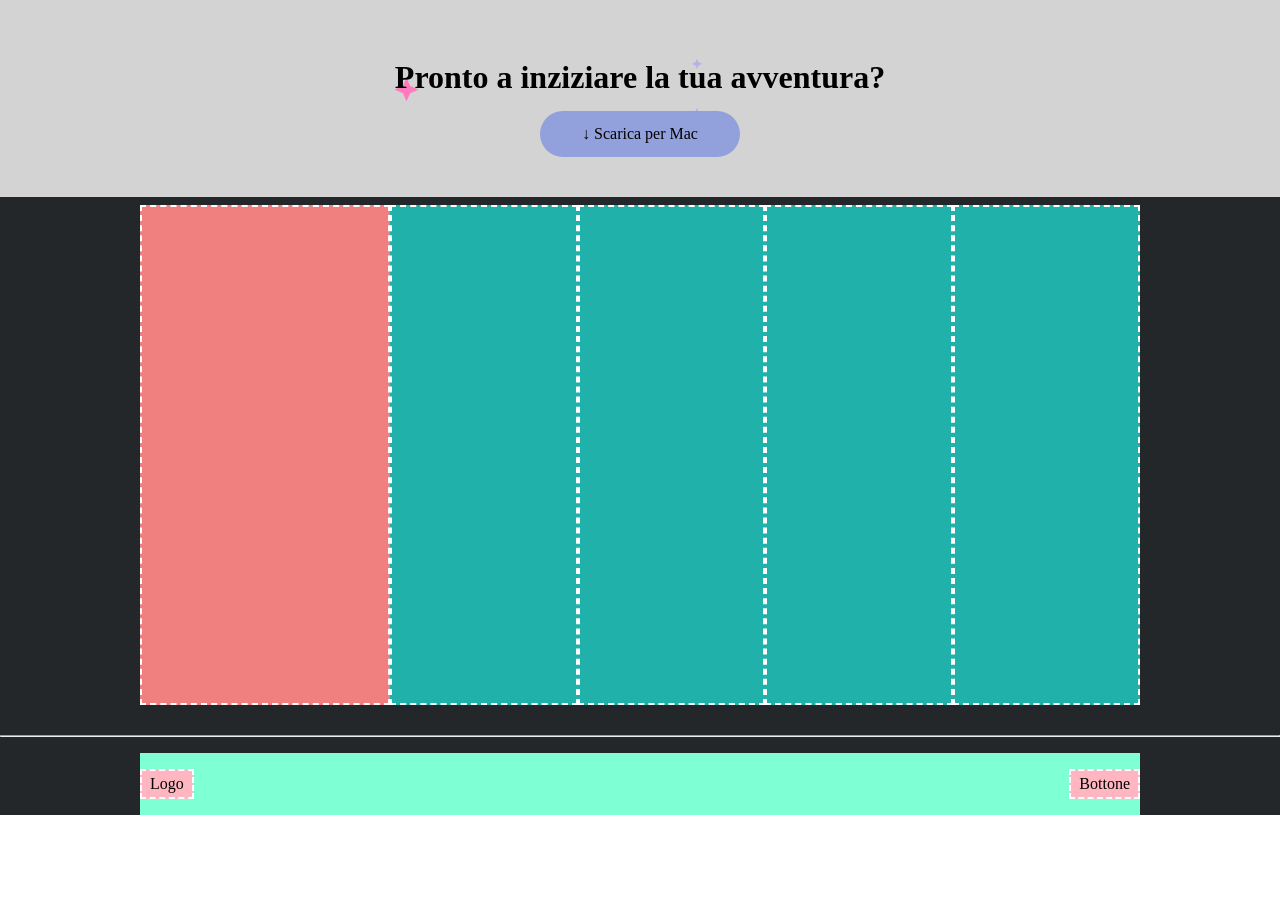
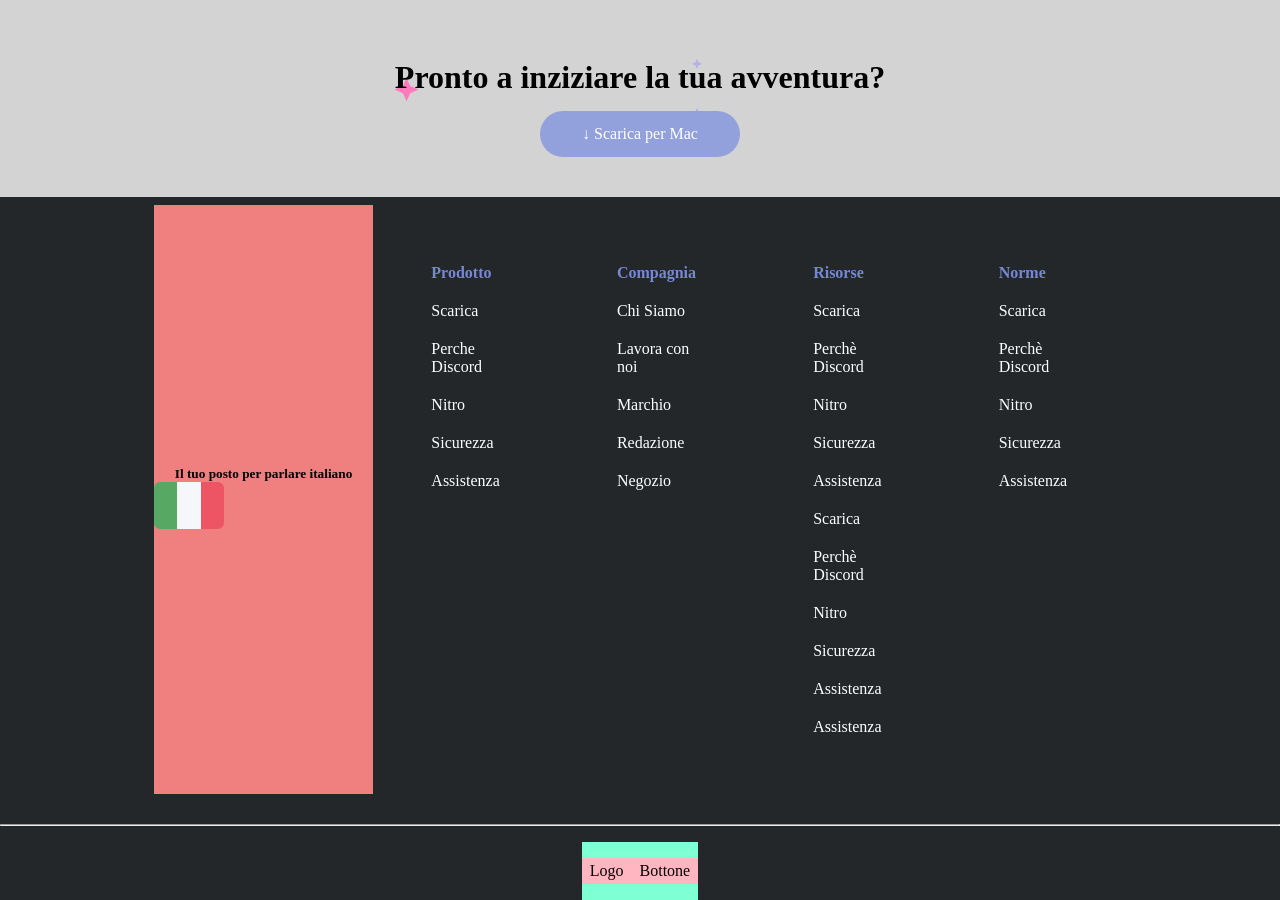
Before and after one commit to rpalanga/htmlcss-discord, a plain HTML site: page index.html in a window 1280 px wide. Shown: the part 2534-3434 px from the top of the page. Before the commit the page ends 3349 px from the top, so only its background shows below. Drawn offline with Linux system fonts and the light colour scheme.

Commit message:
fix footer

```diff
--- a/css/style.css
+++ b/css/style.css
@@ -273,6 +273,8 @@ header .container-small .Button-right{
 
     width: 20%;
 
+    color: white;
+
 
 }
 .big-content .subtitle-img .radius{
@@ -293,6 +295,11 @@ header .container-small .Button-right{
 
 
 /* sezione footer */
+.footer-flex{
+    display: flex;
+    flex-direction: column;
+}
+
 
 footer {
     background-color: #23272a;
@@ -303,7 +310,7 @@ footer {
 
 
 footer .container > * {
-    border: dashed 2px white;
+
     /* test */
 }
 
@@ -314,16 +321,36 @@ footer #footer-top {
 
 footer #footer-top .footer-links {
     background-color: #f08080;
-    height: 500px;
-    width: 250px;
+
+    width: 500px;
     /* test */
 }
 
 footer #footer-top .footer-column {
-    background-color: #20b2aa;
+    /* background-color: #20b2aa; */
     /* test */
 
     flex-grow: 1;
+
+    padding: 5%;
+
+    text-align: left;
+}
+footer #footer-top .footer-column h6{
+    font-size: 16px;
+}
+
+
+footer #footer-top .footer-column li{
+    list-style-type: none;
+    padding: 10px;
+
+    color: white;
+
+}
+ footer #footer-top .footer-column .first-word{
+    color: #7688D4;
+    font-weight: bolder;
 }
 
 footer #footer-bottom {
@@ -354,3 +381,12 @@ footer #footer-bottom > * {
 
 }
 /* */
+/* test footer display */
+.chi-siamo{
+    justify-content: center;
+    align-items: center;
+}
+footer .footer-flex #footer-top .footer-links .img-footer .bandiera-italiana .img-footer img{
+    width: 15px;
+    height: 10px;
+}
--- a/index.html
+++ b/index.html
@@ -137,12 +137,74 @@
     </section>
 
     <footer>
+        <div class="footer-flex">
+
             <div id="footer-top" class="container row">
-            <div class="footer-links"></div>
-            <div class="footer-column"></div>
-            <div class="footer-column"></div>
-            <div class="footer-column"></div>
-            <div class="footer-column"></div>
+                <div class="footer-links column">
+                    <div class="chi-siamo">
+                        <h5>Il tuo posto per parlare italiano</h5>
+                    </div>
+                    <div class="bandiera-italiana row">
+                        <div class="img-footer">
+                            <img src="img/ita.png" alt="bandiera italiana">
+                        </div>
+
+                    </div>
+                    <div class="icone-footer">
+
+                    </div>
+
+
+
+                </div>
+                <div class="footer-column ">
+
+                    <ul>
+                        <li class="first-word">Prodotto</li>
+                        <li>Scarica</li>
+                        <li>Perche Discord</li>
+                        <li>Nitro</li>
+                        <li>Sicurezza</li>
+                        <li>Assistenza</li>
+                    </ul>
+                </div>
+                <div class="footer-column">
+                    <ul>
+                        <li class="first-word">Compagnia</li>
+                        <li>Chi Siamo</li>
+                        <li>Lavora con noi</li>
+                        <li>Marchio</li>
+                        <li>Redazione</li>
+                        <li>Negozio</li>
+                    </ul>
+                </div>
+                <div class="footer-column">
+                    <ul>
+                        <li class="first-word">Risorse</li>
+                        <li>Scarica</li>
+                        <li>Perchè Discord</li>
+                        <li>Nitro</li>
+                        <li>Sicurezza</li>
+                        <li>Assistenza</li>
+                        <li>Scarica</li>
+                        <li>Perchè Discord</li>
+                        <li>Nitro</li>
+                        <li>Sicurezza</li>
+                        <li>Assistenza</li>
+                        <li>Assistenza</li>
+                    </ul>
+
+                </div>
+                <div class="footer-column">
+                    <ul>
+                        <li class="first-word">Norme</li>
+                        <li>Scarica</li>
+                        <li>Perchè Discord</li>
+                        <li>Nitro</li>
+                        <li>Sicurezza</li>
+                        <li>Assistenza</li>
+                    </ul>
+                </div>
             </div>
 
             <hr>
@@ -155,6 +217,8 @@
                     Bottone
                 </div>
             </div>
+
+        </div>
     </footer>
 
 </body>
```
Lines whose indentation alone changed are shown as unchanged.
